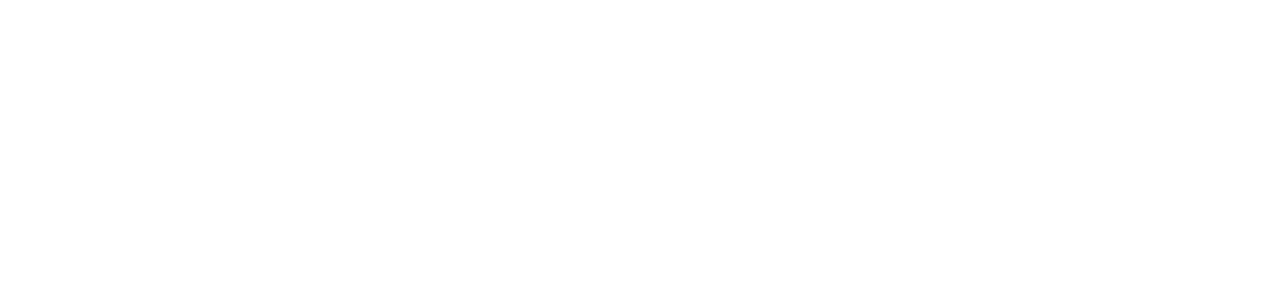
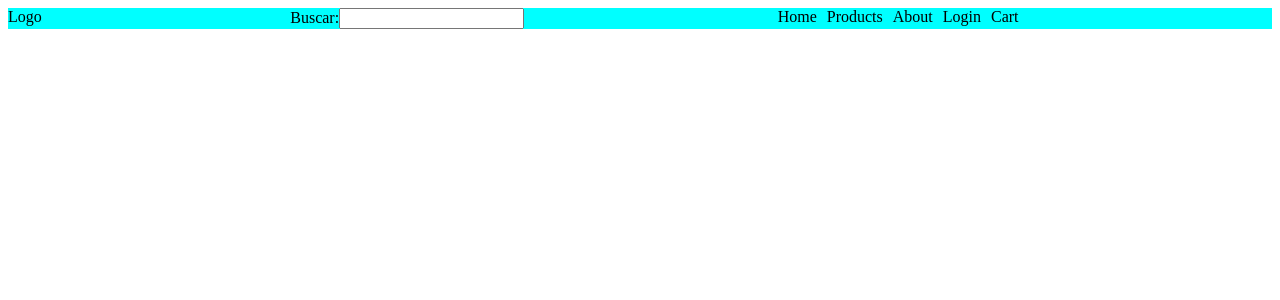
Before and after one commit to ortega-pablo/Final-Project, a React (Create React App) app in the folder client/: page / in a window 1280 px wide. Before the commit this address had no page. Shown: the top 300 px of the page. Built offline with nearby package versions, Linux system fonts and the light colour scheme; what react-swipeable-views-utils would draw is missing.

Commit message:
Creación NavBar

```diff
--- a/client/src/App.js
+++ b/client/src/App.js
@@ -1,16 +1,18 @@
 import { BrowserRouter, Routes, Route } from "react-router-dom";
 import { Detail } from "./components/Detail/Detail";
 import { Home } from "./components/Home";
-
+import {NavBar} from "./components/NavBar/NavBar";
 
 function App() {
   return (
     <BrowserRouter>
+    <NavBar></NavBar>
       <Routes>
         <Route path="/home" element={<Home />} />
         <Route path="/detail" element={<Detail/>}/>
       </Routes>
     </BrowserRouter>
+
   );
 }
 
--- /dev/null
+++ b/client/src/components/NavBar/NavBar.jsx
@@ -0,0 +1,29 @@
+import React from "react"
+import styles from "./NavBar.module.css"
+
+
+export const NavBar = () => {
+    return (
+        <div className={styles.container}>
+            <div>
+                <span>Logo</span>
+            </div>
+
+            <div>
+                <label>Buscar:</label>
+                <input type="text" />
+            </div>
+
+            <div className={styles.div3}>
+                <span>Home</span>
+                <span>Products</span>
+                <span>About</span>
+                <span>Login</span>
+                <span>Cart</span>
+            </div>
+
+            <div>
+            </div>
+        </div>
+    )
+}
--- /dev/null
+++ b/client/src/components/NavBar/NavBar.module.css
@@ -0,0 +1,10 @@
+.container  {
+    display: flex;
+    flex-wrap: wrap;
+    justify-content: space-between;
+    background-color: aqua;
+}
+
+.div3 span{
+    margin: 5px;
+}
```
